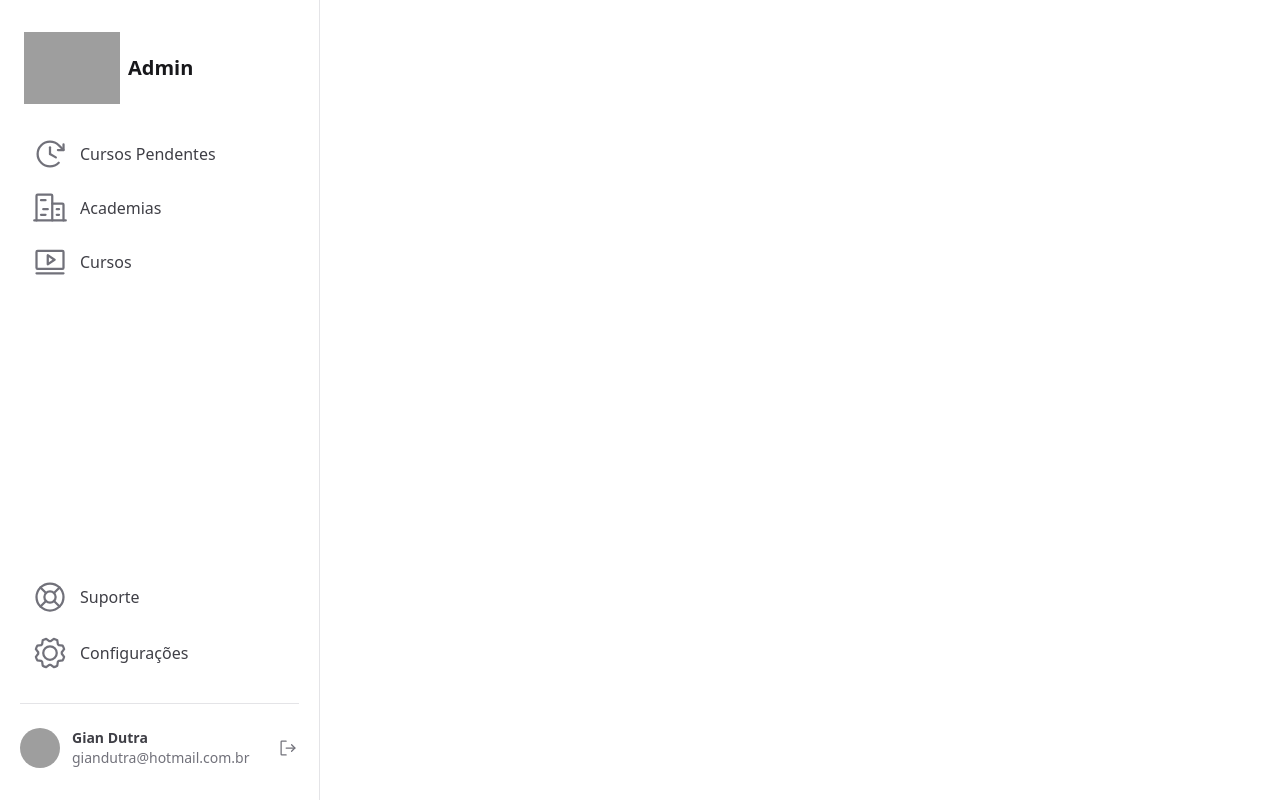
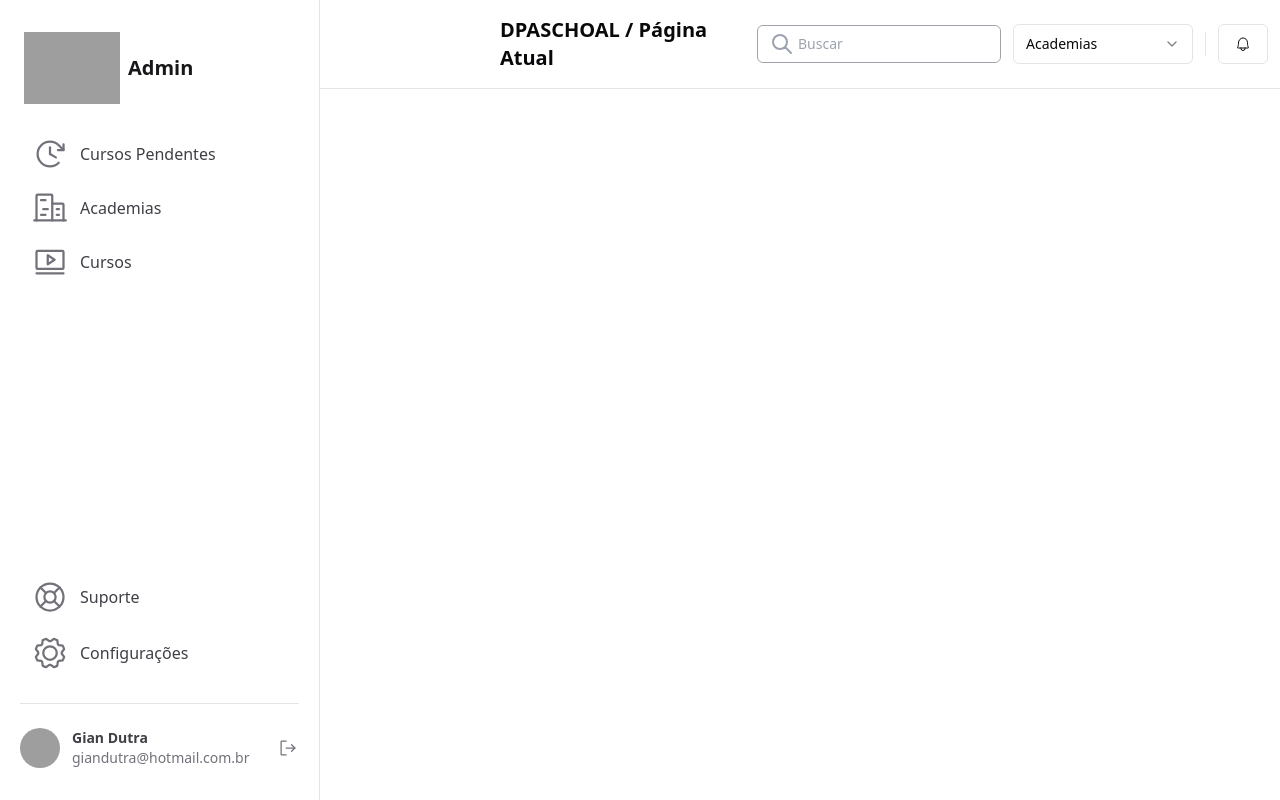
Before and after one commit to Elias-FS/projeto-integrador-v, a React (Vite) app: page /adm in a window 1280 px wide. Built offline with nearby package versions, Linux system fonts and the light colour scheme; grey boxes are pictures that could not be loaded.

Commit message:
feat: Criando navbar

```diff
--- a/package.json
+++ b/package.json
@@ -12,10 +12,15 @@
   "dependencies": {
     "@phosphor-icons/react": "^2.0.10",
     "@radix-ui/react-collapsible": "^1.0.3",
+    "@radix-ui/react-dialog": "^1.0.5",
+    "@radix-ui/react-select": "^2.0.0",
+    "@radix-ui/react-separator": "^1.0.3",
     "@radix-ui/react-slot": "^1.0.2",
     "axios": "^1.5.0",
     "class-variance-authority": "^0.7.0",
     "clsx": "^2.0.0",
+    "cmdk": "^0.2.0",
+    "lucide-react": "^0.279.0",
     "phosphor-react": "^1.4.1",
     "react": "^18.2.0",
     "react-dom": "^18.2.0",
--- /dev/null
+++ b/src/components/ui/Navbar/index.tsx
@@ -0,0 +1,47 @@
+import { Bell } from "phosphor-react";
+import { Button } from "../Button/button";
+import { Separator } from "../Separator";
+import { Search } from "../Search";
+import {
+  Select,
+  SelectContent,
+  SelectGroup,
+  SelectItem,
+  SelectLabel,
+  SelectTrigger,
+  SelectValue,
+} from "@/components/ui/Select"
+
+export function Navbar() {
+  return (
+    <div className="min-h-fit flex flex-col">
+      <div className="pl-[500px] pr-3 py-4 flex items-center justify-between border-b">
+        <h1 className="text-xl font-bold">DPASCHOAL / Página Atual</h1>
+
+        <div className="flex items-center gap-3">
+          <Search/>
+          <Select>
+      <SelectTrigger className="w-[180px]">
+        <SelectValue placeholder="Academias" />
+      </SelectTrigger>
+      <SelectContent>
+        <SelectGroup>
+          <SelectLabel>Fruits</SelectLabel>
+          <SelectItem value="apple">Apple</SelectItem>
+          <SelectItem value="banana">Banana</SelectItem>
+          <SelectItem value="blueberry">Blueberry</SelectItem>
+          <SelectItem value="grapes">Grapes</SelectItem>
+          <SelectItem value="pineapple">Pineapple</SelectItem>
+        </SelectGroup>
+      </SelectContent>
+    </Select>
+          <Separator orientation="vertical" className="h-6" />
+
+          <Button variant="outline">
+            <Bell className="w-4 h-4" />
+          </Button>
+        </div>
+      </div>
+    </div>
+  );
+}
--- /dev/null
+++ b/src/components/ui/Search/index.tsx
@@ -0,0 +1,17 @@
+export function Search() {
+  return (
+    <div className="relative text-gray-400 border border-zinc-400 rounded-md focus-within:border-zinc-700">
+      <span className="absolute inset-y-0 left-0 flex items-center pl-2 ">
+        <button type="submit" className="p-1 focus:outline-none focus:ring-1 focus:shadow-outline ">
+          <svg fill="none" stroke="currentColor" strokeLinecap="round" strokeLinejoin="round" strokeWidth="2" viewBox="0 0 24 24" className="w-6 h-6"><path d="M21 21l-6-6m2-5a7 7 0 11-14 0 7 7 0 0114 0z"></path></svg>
+        </button>
+      </span>
+      <input
+        type="search"
+        name="q"
+        className="py-2 text-sm text-white rounded-md pl-10 focus:outline-none focus:bg-white focus:text-gray-900 focus-within:shadow-md"
+        placeholder="Buscar"
+      />
+    </div>
+  )
+}
--- /dev/null
+++ b/src/components/ui/Select/index.tsx
@@ -0,0 +1,119 @@
+import * as React from "react"
+import * as SelectPrimitive from "@radix-ui/react-select"
+import { Check, ChevronDown } from "lucide-react"
+
+import { cn } from "@/lib/utils"
+
+const Select = SelectPrimitive.Root
+
+const SelectGroup = SelectPrimitive.Group
+
+const SelectValue = SelectPrimitive.Value
+
+const SelectTrigger = React.forwardRef<
+  React.ElementRef<typeof SelectPrimitive.Trigger>,
+  React.ComponentPropsWithoutRef<typeof SelectPrimitive.Trigger>
+>(({ className, children, ...props }, ref) => (
+  <SelectPrimitive.Trigger
+    ref={ref}
+    className={cn(
+      "flex h-10 w-full items-center justify-between rounded-md border border-input bg-background px-3 py-2 text-sm placeholder:text-muted-foreground focus:outline-none focus:ring-1 focus:ring-zinc-500 disabled:cursor-not-allowed disabled:opacity-50",
+      className
+    )}
+    {...props}
+  >
+    {children}
+    <SelectPrimitive.Icon asChild>
+      <ChevronDown className="h-4 w-4 opacity-50" />
+    </SelectPrimitive.Icon>
+  </SelectPrimitive.Trigger>
+))
+SelectTrigger.displayName = SelectPrimitive.Trigger.displayName
+
+const SelectContent = React.forwardRef<
+  React.ElementRef<typeof SelectPrimitive.Content>,
+  React.ComponentPropsWithoutRef<typeof SelectPrimitive.Content>
+>(({ className, children, position = "popper", ...props }, ref) => (
+  <SelectPrimitive.Portal>
+    <SelectPrimitive.Content
+      ref={ref}
+      className={cn(
+        "relative z-50 min-w-[8rem] overflow-hidden rounded-md border bg-popover text-popover-foreground shadow-md data-[state=open]:animate-in data-[state=closed]:animate-out data-[state=closed]:fade-out-0 data-[state=open]:fade-in-0 data-[state=closed]:zoom-out-95 data-[state=open]:zoom-in-95 data-[side=bottom]:slide-in-from-top-2 data-[side=left]:slide-in-from-right-2 data-[side=right]:slide-in-from-left-2 data-[side=top]:slide-in-from-bottom-2",
+        position === "popper" &&
+          "data-[side=bottom]:translate-y-1 data-[side=left]:-translate-x-1 data-[side=right]:translate-x-1 data-[side=top]:-translate-y-1",
+        className
+      )}
+      position={position}
+      {...props}
+    >
+      <SelectPrimitive.Viewport
+        className={cn(
+          "p-1",
+          position === "popper" &&
+            "h-[var(--radix-select-trigger-height)] w-full min-w-[var(--radix-select-trigger-width)]"
+        )}
+      >
+        {children}
+      </SelectPrimitive.Viewport>
+    </SelectPrimitive.Content>
+  </SelectPrimitive.Portal>
+))
+SelectContent.displayName = SelectPrimitive.Content.displayName
+
+const SelectLabel = React.forwardRef<
+  React.ElementRef<typeof SelectPrimitive.Label>,
+  React.ComponentPropsWithoutRef<typeof SelectPrimitive.Label>
+>(({ className, ...props }, ref) => (
+  <SelectPrimitive.Label
+    ref={ref}
+    className={cn("py-1.5 pl-8 pr-2 text-sm font-semibold", className)}
+    {...props}
+  />
+))
+SelectLabel.displayName = SelectPrimitive.Label.displayName
+
+const SelectItem = React.forwardRef<
+  React.ElementRef<typeof SelectPrimitive.Item>,
+  React.ComponentPropsWithoutRef<typeof SelectPrimitive.Item>
+>(({ className, children, ...props }, ref) => (
+  <SelectPrimitive.Item
+    ref={ref}
+    className={cn(
+      "relative flex w-full cursor-default select-none items-center rounded-sm py-1.5 pl-8 pr-2 text-sm outline-none focus:bg-accent focus:text-accent-foreground data-[disabled]:pointer-events-none data-[disabled]:opacity-50",
+      className
+    )}
+    {...props}
+  >
+    <span className="absolute left-2 flex h-3.5 w-3.5 items-center justify-center">
+      <SelectPrimitive.ItemIndicator>
+        <Check className="h-4 w-4" />
+      </SelectPrimitive.ItemIndicator>
+    </span>
+
+    <SelectPrimitive.ItemText>{children}</SelectPrimitive.ItemText>
+  </SelectPrimitive.Item>
+))
+SelectItem.displayName = SelectPrimitive.Item.displayName
+
+const SelectSeparator = React.forwardRef<
+  React.ElementRef<typeof SelectPrimitive.Separator>,
+  React.ComponentPropsWithoutRef<typeof SelectPrimitive.Separator>
+>(({ className, ...props }, ref) => (
+  <SelectPrimitive.Separator
+    ref={ref}
+    className={cn("-mx-1 my-1 h-px bg-muted", className)}
+    {...props}
+  />
+))
+SelectSeparator.displayName = SelectPrimitive.Separator.displayName
+
+export {
+  Select,
+  SelectGroup,
+  SelectValue,
+  SelectTrigger,
+  SelectContent,
+  SelectLabel,
+  SelectItem,
+  SelectSeparator,
+}
--- /dev/null
+++ b/src/components/ui/Separator/index.tsx
@@ -0,0 +1,29 @@
+import * as React from "react"
+import * as SeparatorPrimitive from "@radix-ui/react-separator"
+
+import { cn } from "@/lib/utils"
+
+const Separator = React.forwardRef<
+  React.ElementRef<typeof SeparatorPrimitive.Root>,
+  React.ComponentPropsWithoutRef<typeof SeparatorPrimitive.Root>
+>(
+  (
+    { className, orientation = "horizontal", decorative = true, ...props },
+    ref
+  ) => (
+    <SeparatorPrimitive.Root
+      ref={ref}
+      decorative={decorative}
+      orientation={orientation}
+      className={cn(
+        "shrink-0 bg-border",
+        orientation === "horizontal" ? "h-[1px] w-full" : "h-full w-[1px]",
+        className
+      )}
+      {...props}
+    />
+  )
+)
+Separator.displayName = SeparatorPrimitive.Root.displayName
+
+export { Separator }
--- a/src/components/ui/Sidebar/index.tsx
+++ b/src/components/ui/Sidebar/index.tsx
@@ -7,7 +7,7 @@ import * as Collapsible from '@radix-ui/react-collapsible'
 
 export function Sidebar() {
   return (
-    <Collapsible.Root className="fixed left-0 right-0 top-0 z-20 flex flex-col gap-6 overflow-hidden border-b border-zinc-200 bg-white p-4 scrollbar-thin scrollbar-track-zinc-100 scrollbar-thumb-zinc-300 data-[state=open]:bottom-0 dark:border-zinc-800 dark:bg-zinc-900 lg:bottom-0 lg:right-auto lg:h-auto lg:w-80 lg:overflow-auto lg:border-b-0 lg:border-r lg:px-5 lg:py-8">
+    <Collapsible.Root className=" fixed left-0 right-0 top-0 z-20 flex flex-col gap-6 overflow-hidden border-b border-zinc-200 bg-white p-4 scrollbar-thin scrollbar-track-zinc-100 scrollbar-thumb-zinc-300 data-[state=open]:bottom-0 dark:border-zinc-800 dark:bg-zinc-900 lg:bottom-0 lg:right-auto lg:h-auto lg:w-80 lg:overflow-auto lg:border-b-0 lg:border-r lg:px-5 lg:py-8">
       <div className="flex items-center justify-between">
         <div className="flex items-center">
           <Logo />
@@ -30,5 +30,6 @@ export function Sidebar() {
           </div>
 
     </Collapsible.Root>
+
   )
 }
--- a/src/pages/Adm.tsx
+++ b/src/pages/Adm.tsx
@@ -1,11 +1,16 @@
 import React from "react";
 import { Sidebar } from "@/components/ui/Sidebar";
+import { Navbar } from "@/components/ui/Navbar";
 
 const Adm: React.FC = () => {
   return (
-    <>
+    <div className="flex ">
       <Sidebar />
-    </>
+      <div className="flex flex-col flex-1"> {/* Adicionei uma div de flex para envolver a Navbar */}
+        <Navbar />
+        {/* Conteúdo da página aqui */}
+      </div>
+    </div>
   );
 };
 
```
Also changed, not shown: 1 other file (tests, documents, lock files or other folders).
